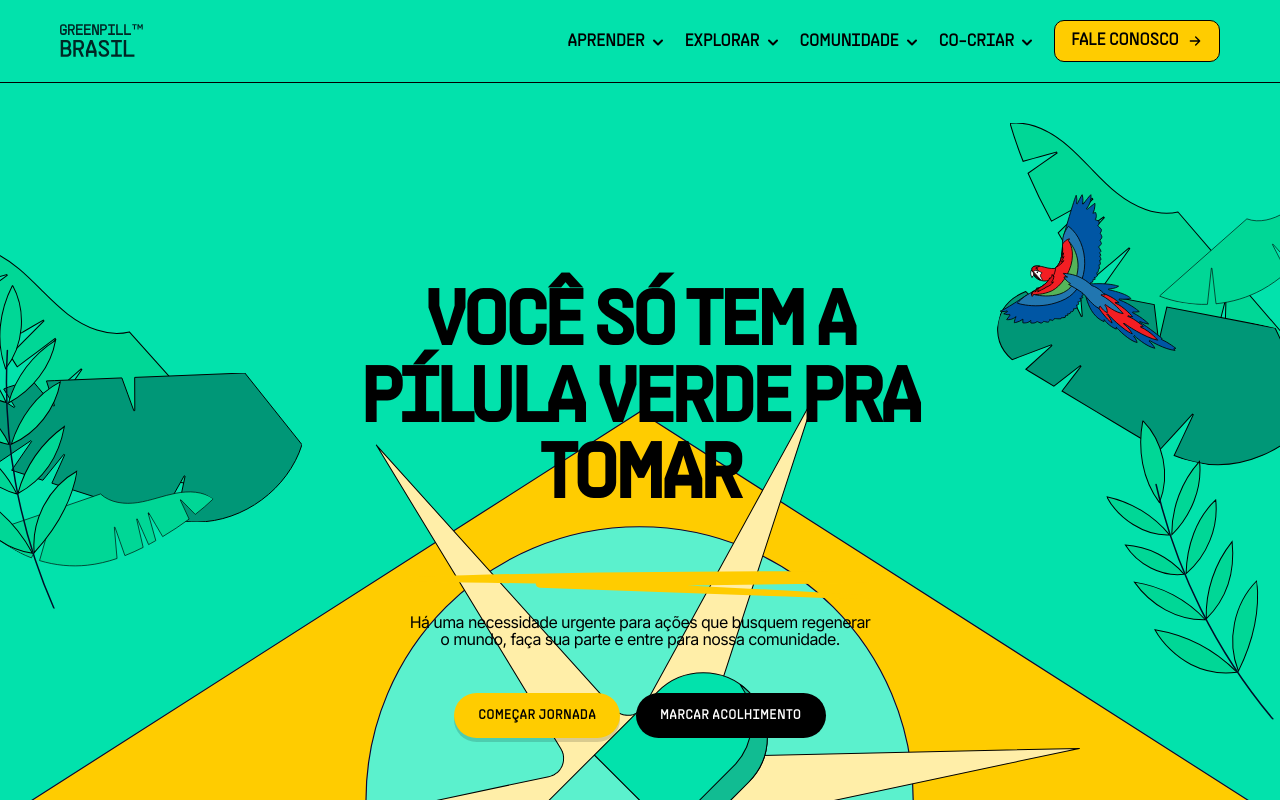
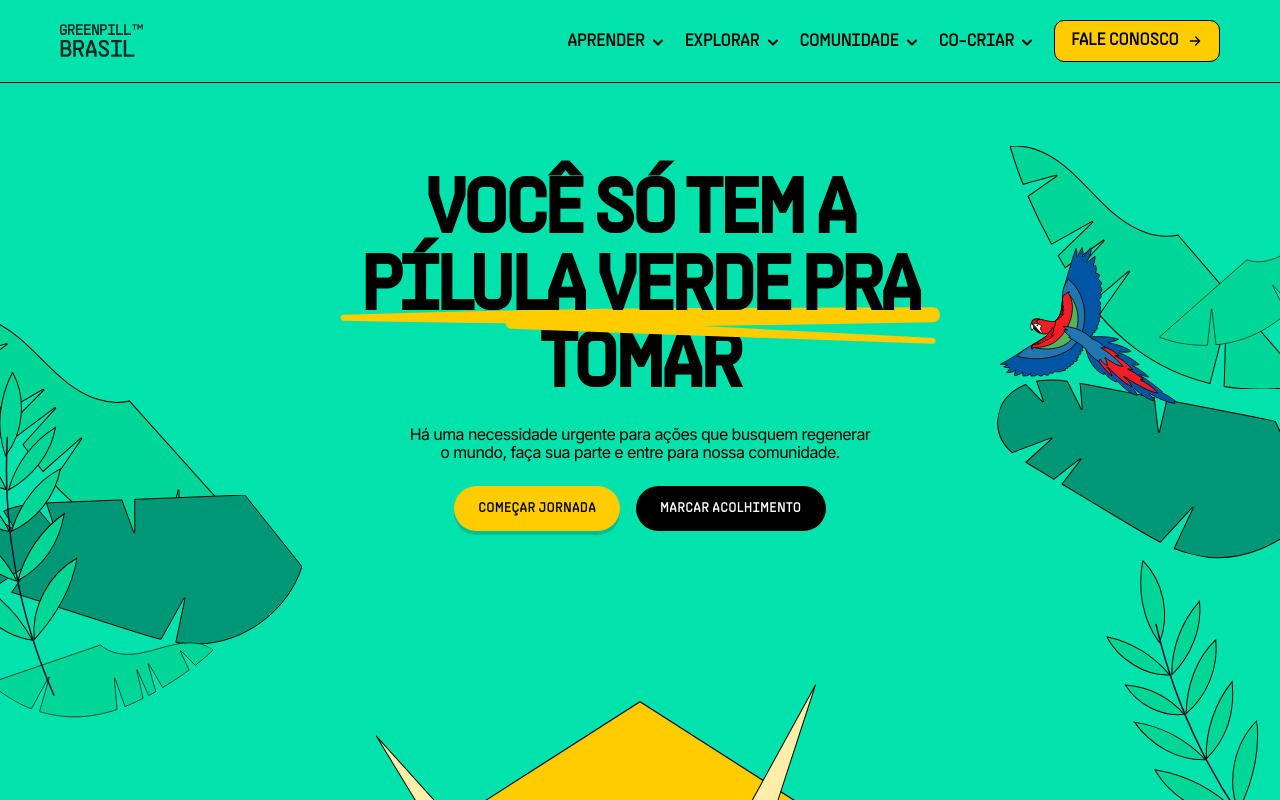
Before and after one commit to greenpillbr/greenpill-website, a React (Vite) app: page / in a window 1280 px wide. Shown: the top 800 px of the page. Built offline with nearby package versions, Linux system fonts and the light colour scheme.

Commit message:
fix hero text positioning

```diff
--- a/src/sections/Hero/Hero.module.css
+++ b/src/sections/Hero/Hero.module.css
@@ -1,7 +1,11 @@
 .hero {
   position: relative;
-  min-height: clamp(680px, 92vh, 900px);
-  padding: calc(var(--nav-height) + 96px) 0 0;
+  display: flex;
+  flex-direction: column;
+  align-items: center;
+  /* Tall enough that the text block sits fully above the visible half of the sun. */
+  min-height: clamp(820px, 100vh, 1040px);
+  padding: calc(var(--nav-height) + 48px) 0 0;
   background: var(--color-green-primary);
   overflow: hidden;
 }
@@ -11,37 +15,60 @@
   z-index: 3;
   display: flex;
   justify-content: center;
+  flex: 0 0 auto;
+  width: 100%;
+  /* Reserve the visible half of the sun (half of min(1216px, 150.4vw) × 941/1035). */
+  padding-bottom: min(560px, 70vw);
 }
 
 .textBlock {
   display: flex;
   flex-direction: column;
   align-items: center;
-  gap: 16px;
-  max-width: 600px;
+  gap: 20px;
+  max-width: 640px;
   width: 100%;
   text-align: center;
 }
 
-.headingWrap {
+.heading {
+  display: flex;
+  flex-direction: column;
+  align-items: center;
+  margin: 0;
+  width: 100%;
+}
+
+.line,
+.midLine {
+  display: block;
+}
+
+.midLine {
   position: relative;
   display: inline-block;
 }
 
-.headingWrap h1 {
+.midText {
   position: relative;
   z-index: 1;
 }
 
+/* Yellow stroke sits under the middle line only ("pílula verde pra"). */
 .underline {
   position: absolute;
   left: 50%;
-  bottom: -18px;
+  top: 58%;
   transform: translateX(-50%);
-  width: 78%;
+  width: 108%;
   height: auto;
   z-index: 0;
   pointer-events: none;
+}
+
+.subtext {
+  max-width: 520px;
+  margin: 0;
 }
 
 .actions {
@@ -49,7 +76,7 @@
   flex-wrap: wrap;
   justify-content: center;
   gap: 16px;
-  margin-top: 12px;
+  margin-top: 4px;
 }
 
 .bird {
@@ -71,12 +98,23 @@
 
 @media (max-width: 809.98px) {
   .hero {
-    min-height: 760px;
-    padding-top: calc(var(--nav-height) + 56px);
+    min-height: 780px;
+    padding-top: calc(var(--nav-height) + 40px);
+  }
+
+  .content {
+    /* Half of min(832px, 156.8vw) × 941/1035 ≈ 380px. */
+    padding-bottom: min(400px, 78vw);
   }
 
   .textBlock {
     max-width: 100%;
+    gap: 16px;
+  }
+
+  .underline {
+    top: 55%;
+    width: 112%;
   }
 
   .bird {
@@ -85,8 +123,4 @@
     right: 2%;
     opacity: 0.85;
   }
-
-  .underline {
-    bottom: -12px;
-  }
 }
--- a/src/sections/Hero/Hero.tsx
+++ b/src/sections/Hero/Hero.tsx
@@ -21,8 +21,10 @@ export function Hero() {
 
       <div className={`${styles.content} container`}>
         <div className={styles.textBlock}>
-          <div className={styles.headingWrap}>
-            <h1 className="h0">você só tem a pílula verde pra tomar</h1>
+          <h1 className={`h0 ${styles.heading}`}>
+            <span className={styles.line}>você só tem a</span>
+            <span className={styles.midLine}>
+              <span className={styles.midText}>pílula verde pra</span>
               <svg
                 className={styles.underline}
                 viewBox="-1 -1 578 46"
@@ -34,8 +36,10 @@ export function Hero() {
                   fill="#FFCC00"
                 />
               </svg>
-          </div>
-          <p className="p-lg">
+            </span>
+            <span className={styles.line}>tomar</span>
+          </h1>
+          <p className={`p-lg ${styles.subtext}`}>
             Há uma necessidade urgente para ações que busquem regenerar o mundo, faça sua parte e entre
             para nossa comunidade.
           </p>
```
Lines whose indentation alone changed are shown as unchanged.
